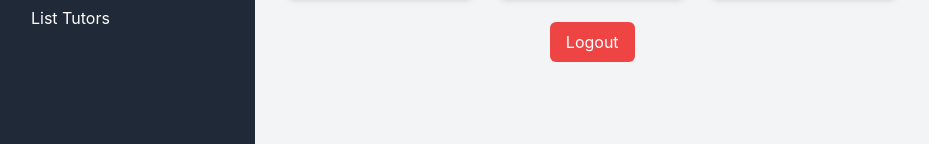
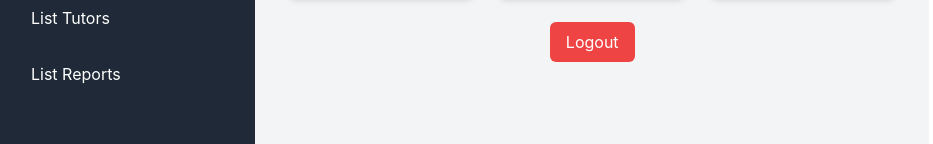
Before and after one commit to musnymubarak/EduLink-Peer-Tutoring-App, a React (Create React App) app in the folder admin/: page /dashboard/admin in a window 1280 px wide. Shown: the part 202-346 px from the top of the page, without its empty margins (1-934 px from the left). Built offline with nearby package versions, Linux system fonts and the light colour scheme; no server answers; sample sign-in values are in the browser's storage.

Commit message:
Attach ListReports with App

```diff
--- a/admin/src/App.js
+++ b/admin/src/App.js
@@ -6,6 +6,7 @@ import ProtectedRoute from './components/ProtectedRoute';
 import Sidebar from './components/dashboard/Sidebar'; // Import Sidebar
 import ListCourses from './components/dashboard/Pages/ListCourses'; // Import ListCourses page
 import ListTutors from './components/dashboard/Pages/ListTutors'; // Import ListTutors page
+import ListReports from './components/dashboard/Pages/ListReports';
 
 function App() {
   return (
@@ -55,6 +56,18 @@ function App() {
             </ProtectedRoute>
           }
         />
+
+        <Route
+          path="/dashboard/admin/list-reports"
+          element={
+            <ProtectedRoute>
+              <div className="flex">
+                <Sidebar /> {/* Sidebar */}
+                <ListReports /> {/* List Tutors Page */}
+              </div>
+            </ProtectedRoute>
+          }
+        />
       </Routes>
     </Router>
   );
--- a/admin/src/components/dashboard/Sidebar.js
+++ b/admin/src/components/dashboard/Sidebar.js
@@ -23,7 +23,11 @@ const Sidebar = () => {
             List Tutors
           </Link>
         </li>
-        {/* Add other links as needed */}
+        <li className="mb-4">
+          <Link to="/dashboard/admin/list-reports" className="hover:bg-gray-700 p-2 rounded-md block">
+            List Reports
+          </Link>
+        </li>
       </ul>
     </div>
   );
```
